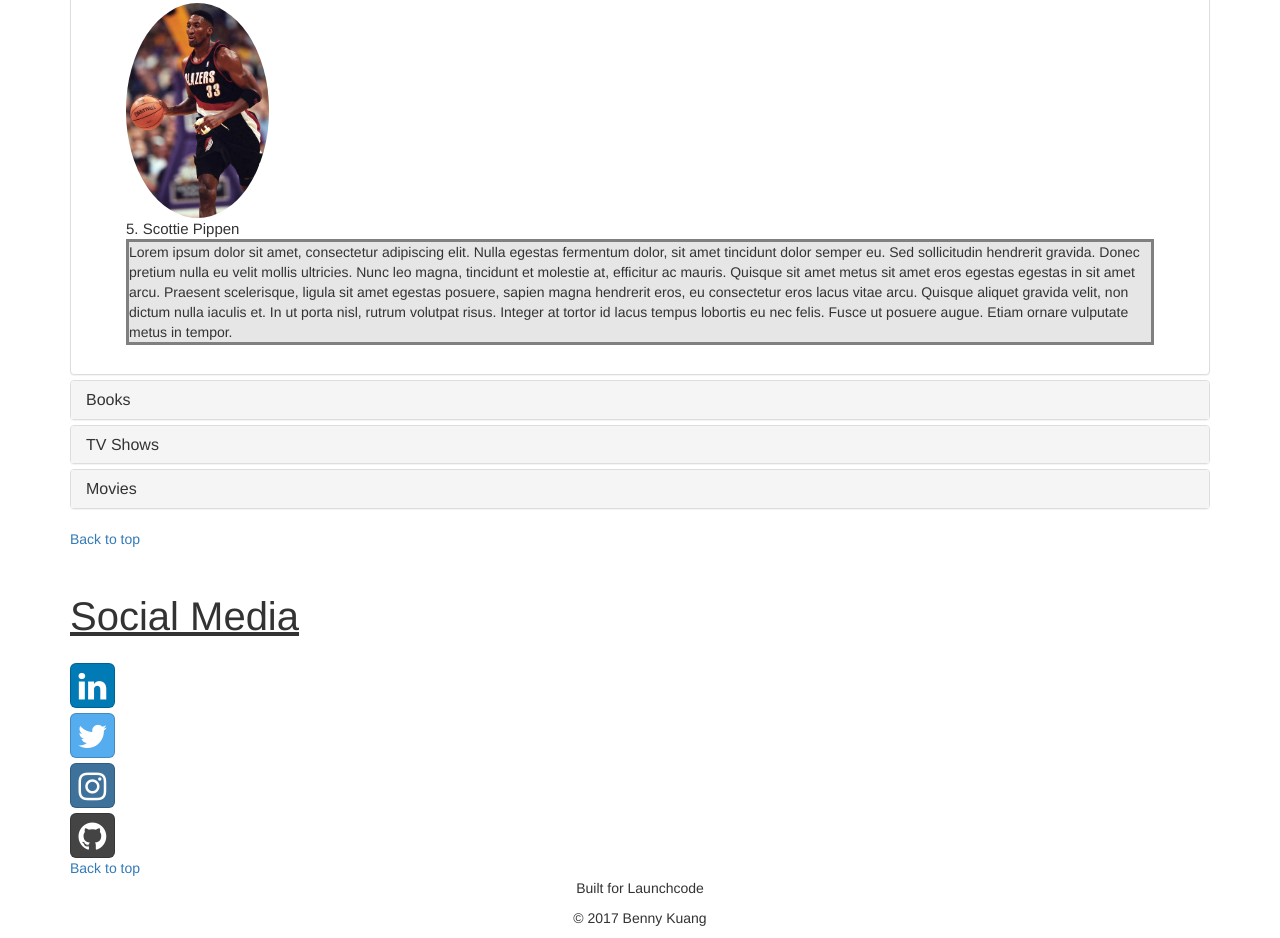
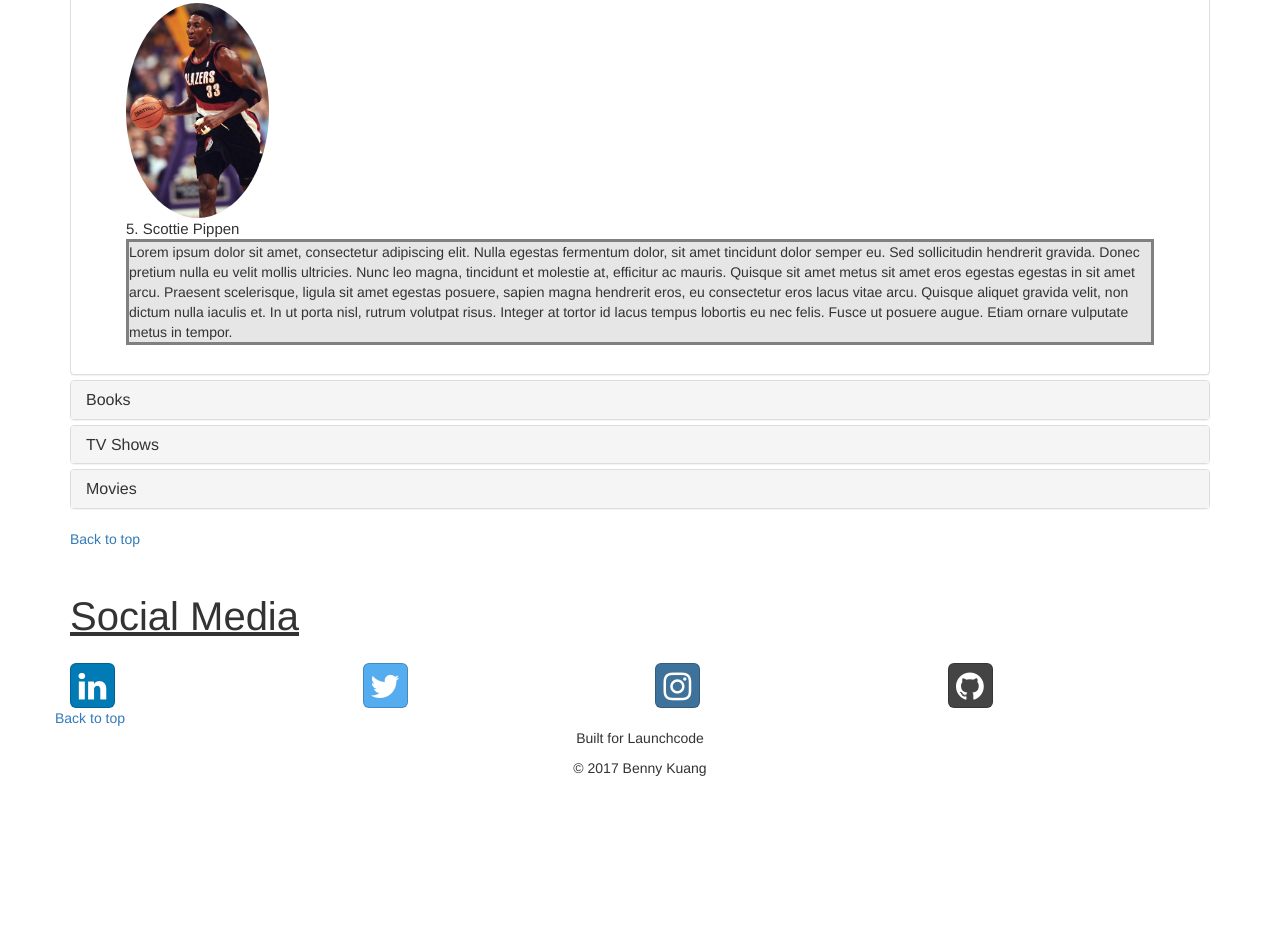
Before and after one commit to benny-kuang/html-me-something, a plain HTML site: page index.html in a window 1280 px wide. Shown: the part 2858-3796 px from the top of the page. After the commit the page ends 3646 px from the top, so only its background shows below. Drawn offline with nearby package versions, Linux system fonts and the light colour scheme.

Commit message:
Moved script tags, horizontally alligned soc media icons

```diff
--- a/index.html
+++ b/index.html
@@ -4,8 +4,6 @@
 <html>
 <head>
 <link rel="stylesheet" href="https://maxcdn.bootstrapcdn.com/bootstrap/3.3.7/css/bootstrap.min.css">
-<script src="https://ajax.googleapis.com/ajax/libs/jquery/1.12.4/jquery.min.js"></script>
-<script src="https://maxcdn.bootstrapcdn.com/bootstrap/3.3.7/js/bootstrap.min.js"></script>
 <link rel="stylesheet" href="css/bootstrap-social.css">
 <link rel="stylesheet" href="css/font-awesome-4.7.0/css/font-awesome.css">
 <link rel="stylesheet" href="css/normalize.css">
@@ -218,19 +216,30 @@
             <section>
                 <a name="social"></a>
                 <h2 id="socmed"><u>Social Media</u></h2>
+                <div container="class">
+                    <div class="row">
+                        <div class="col-md-3">
                         <a class="btn btn-block btn-social-icon btn-linkedin btn-lg" href="https://www.linkedin.com/in/bkuang/">
                             <span class="fa fa-linkedin"></span>
                         </a>
+                        </div>
+                        <div class="col-md-3">
                         <a class="btn btn-block btn-social-icon btn-twitter btn-lg" href="https://twitter.com/bennykuang">
                             <span class="fa fa-twitter"></span>
                         </a>
+                        </div>
+                        <div class="col-md-3">
                         <a class="btn btn-block btn-social-icon btn-instagram btn-lg" href="https://www.instagram.com/misterkuang">
                             <span class="fa fa-instagram"></span>
                         </a>
+                        </div>
+                        <div class="col-md-3">
                         <a class="btn btn-block btn-social-icon btn-github btn-lg" href="https://www.github.com/benny-kuang">
                             <span class="fa fa-github"></span>
                         </a>
+                        </div>
                 <a href=#>Back to top</a>
+                </div>
             </section>
         </article>
     </main>
@@ -238,6 +247,7 @@
         <p>Built for Launchcode</p>
         <p>&copy; 2017 Benny Kuang</p>
     </footer>
+<script src="https://ajax.googleapis.com/ajax/libs/jquery/1.12.4/jquery.min.js"></script>
+<script src="https://maxcdn.bootstrapcdn.com/bootstrap/3.3.7/js/bootstrap.min.js"></script>
 </body>
-
 </html>
```
Lines whose indentation alone changed are shown as unchanged.
